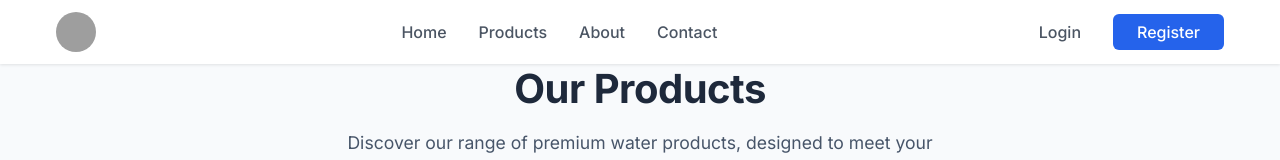
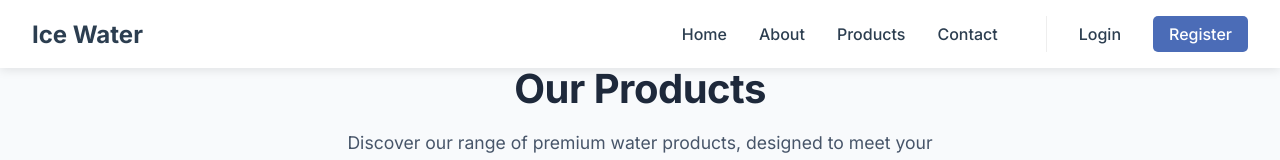
Before and after one commit to RamizMatlabov/My-Project, a Next.js app: page /products in a window 1280 px wide. Shown: the top 160 px of the page. Built offline with nearby package versions, Linux system fonts and the light colour scheme; grey boxes are pictures that could not be loaded.

Commit message:
commited4

```diff
--- a/src/app/layout.js
+++ b/src/app/layout.js
@@ -2,6 +2,7 @@ import '@/styles/globals.css'
 import Header from '@/components/Header'
 import Footer from '@/components/Footer'
 import { Inter } from 'next/font/google'
+import Navigation from '@/components/Navigation/Navigation'
 
 const inter = Inter({ subsets: ['latin', 'cyrillic'] })
 
@@ -17,6 +18,7 @@ export default function RootLayout({ children }) {
   return (
     <html lang="en" className={inter.className}>
       <body>
+        <Navigation />
         <div className="min-h-screen flex flex-col">
           <Header />
           <main className="flex-grow">
--- a/src/components/Footer.js
+++ b/src/components/Footer.js
@@ -38,7 +38,7 @@ export default function Footer() {
             <h3 className={styles.title}>Contact</h3>
             <ul className={styles.list}>
               <li>Email: info@icewater.com</li>
-              <li>Phone: (555) 123-4567</li>
+              <li>Phone: (33) 433-44-04</li>
               <li>Address: 123 Water Street, Spring City</li>
             </ul>
           </div>
--- /dev/null
+++ b/src/components/Navigation/Navigation.js
@@ -0,0 +1,46 @@
+"use client"
+
+import { useState } from 'react'
+import Link from 'next/link'
+import styles from './Navigation.module.scss'
+
+export default function Navigation() {
+  const [isOpen, setIsOpen] = useState(false)
+
+  const toggleMenu = () => {
+    setIsOpen(!isOpen)
+  }
+
+  return (
+    <nav className={styles.navigation}>
+      <div className={styles.logo}>
+        <Link href="/">Ice Water</Link>
+      </div>
+
+      <button
+        className={`${styles.burger} ${isOpen ? styles.active : ''}`}
+        onClick={toggleMenu}
+        aria-label="Toggle menu"
+      >
+        <span></span>
+        <span></span>
+        <span></span>
+      </button>
+
+      <div className={`${styles.menu} ${isOpen ? styles.active : ''}`}>
+        <Link href="/" onClick={() => setIsOpen(false)}>Home</Link>
+        <Link href="/about" onClick={() => setIsOpen(false)}>About</Link>
+        <Link href="/products" onClick={() => setIsOpen(false)}>Products</Link>
+        <Link href="/contact" onClick={() => setIsOpen(false)}>Contact</Link>
+        <div className={styles.authButtons}>
+          <Link href="/login" className={styles.loginButton} onClick={() => setIsOpen(false)}>
+            Login
+          </Link>
+          <Link href="/register" className={styles.registerButton} onClick={() => setIsOpen(false)}>
+            Register
+          </Link>
+        </div>
+      </div>
+    </nav>
+  )
+}
--- /dev/null
+++ b/src/components/Navigation/Navigation.module.scss
@@ -0,0 +1,186 @@
+.navigation {
+  position: fixed;
+  top: 0;
+  left: 0;
+  right: 0;
+  z-index: 1000;
+  background: white;
+  padding: 1rem 2rem;
+  display: flex;
+  justify-content: space-between;
+  align-items: center;
+  box-shadow: 0 2px 10px rgba(0, 0, 0, 0.1);
+}
+
+.logo {
+  a {
+    font-size: 1.5rem;
+    font-weight: 700;
+    color: #2c3e50;
+    text-decoration: none;
+    transition: color 0.3s ease;
+
+    &:hover {
+      color: #4b6cb7;
+    }
+  }
+}
+
+.menu {
+  display: flex;
+  gap: 2rem;
+  align-items: center;
+
+  a {
+    color: #2c3e50;
+    text-decoration: none;
+    font-weight: 500;
+    transition: color 0.3s ease;
+
+    &:hover {
+      color: #4b6cb7;
+    }
+  }
+}
+
+.authButtons {
+  display: flex;
+  gap: 1rem;
+  align-items: center;
+  margin-left: 1rem;
+  padding-left: 1rem;
+  border-left: 1px solid #eee;
+
+  .loginButton {
+    padding: 0.5rem 1rem;
+    border-radius: 5px;
+    transition: all 0.3s ease;
+
+    &:hover {
+      background: #f8f9fa;
+    }
+  }
+
+  .registerButton {
+    padding: 0.5rem 1rem;
+    background: #4b6cb7;
+    color: white;
+    border-radius: 5px;
+    transition: all 0.3s ease;
+
+    &:hover {
+      background: #3a5a9c;
+      color: white;
+    }
+  }
+}
+
+.burger {
+  display: none;
+  flex-direction: column;
+  justify-content: space-between;
+  width: 30px;
+  height: 21px;
+  background: transparent;
+  border: none;
+  cursor: pointer;
+  padding: 0;
+  z-index: 10;
+
+  span {
+    width: 100%;
+    height: 3px;
+    background: #2c3e50;
+    border-radius: 10px;
+    transition: all 0.3s linear;
+    position: relative;
+    transform-origin: 1px;
+  }
+
+  &.active {
+    span {
+      &:first-child {
+        transform: rotate(45deg);
+      }
+
+      &:nth-child(2) {
+        opacity: 0;
+      }
+
+      &:nth-child(3) {
+        transform: rotate(-45deg);
+      }
+    }
+  }
+}
+
+/* Tablet and Mobile Styles */
+@media screen and (max-width: 768px) {
+  .navigation {
+    padding: 1rem;
+  }
+
+  .burger {
+    display: flex;
+  }
+
+  .menu {
+    position: fixed;
+    top: 0;
+    right: -100%;
+    width: 70%;
+    height: 100vh;
+    background: white;
+    flex-direction: column;
+    justify-content: center;
+    padding: 2rem;
+    transition: right 0.3s ease-in-out;
+    box-shadow: -2px 0 10px rgba(0, 0, 0, 0.1);
+
+    &.active {
+      right: 0;
+    }
+
+    a {
+      font-size: 1.2rem;
+      padding: 1rem 0;
+      width: 100%;
+      text-align: center;
+      border-bottom: 1px solid #eee;
+
+      &:last-child {
+        border-bottom: none;
+      }
+    }
+
+    .authButtons {
+      flex-direction: column;
+      margin: 1rem 0 0 0;
+      padding: 1rem 0 0 0;
+      border-left: none;
+      border-top: 1px solid #eee;
+      width: 100%;
+
+      .loginButton,
+      .registerButton {
+        width: 100%;
+        text-align: center;
+        padding: 1rem;
+        margin: 0.5rem 0;
+      }
+    }
+  }
+}
+
+/* Small Mobile Styles */
+@media screen and (max-width: 480px) {
+  .menu {
+    width: 100%;
+  }
+
+  .logo {
+    a {
+      font-size: 1.2rem;
+    }
+  }
+}
```
Also changed, not shown: src/styles/About.module.scss (+145 -5 lines).
